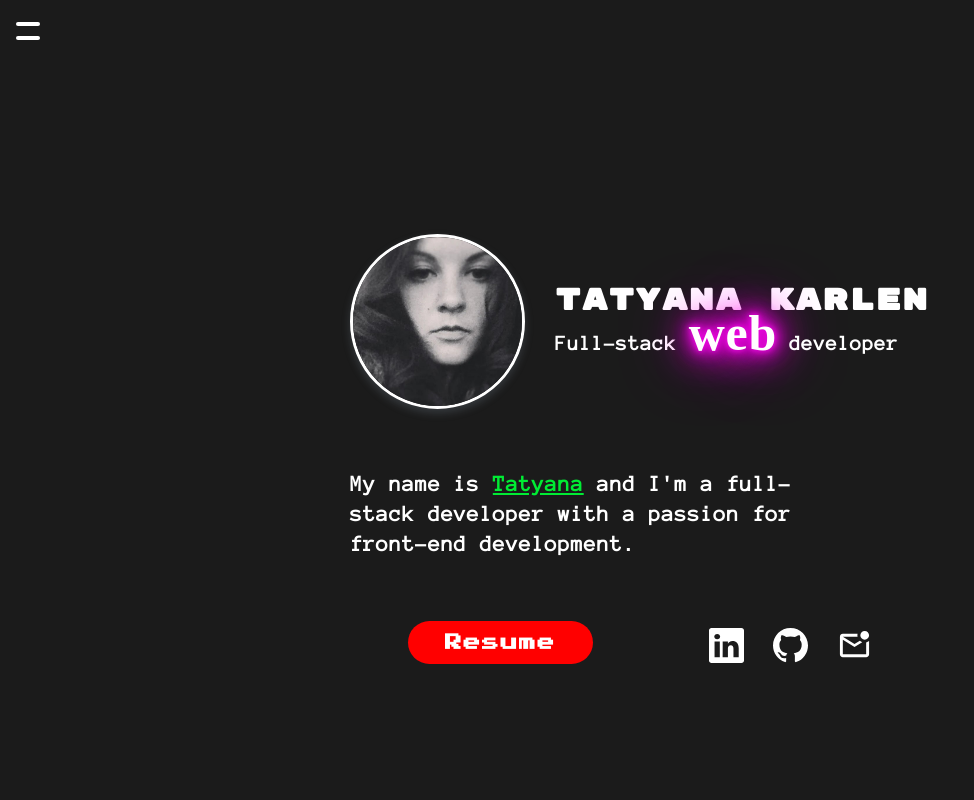
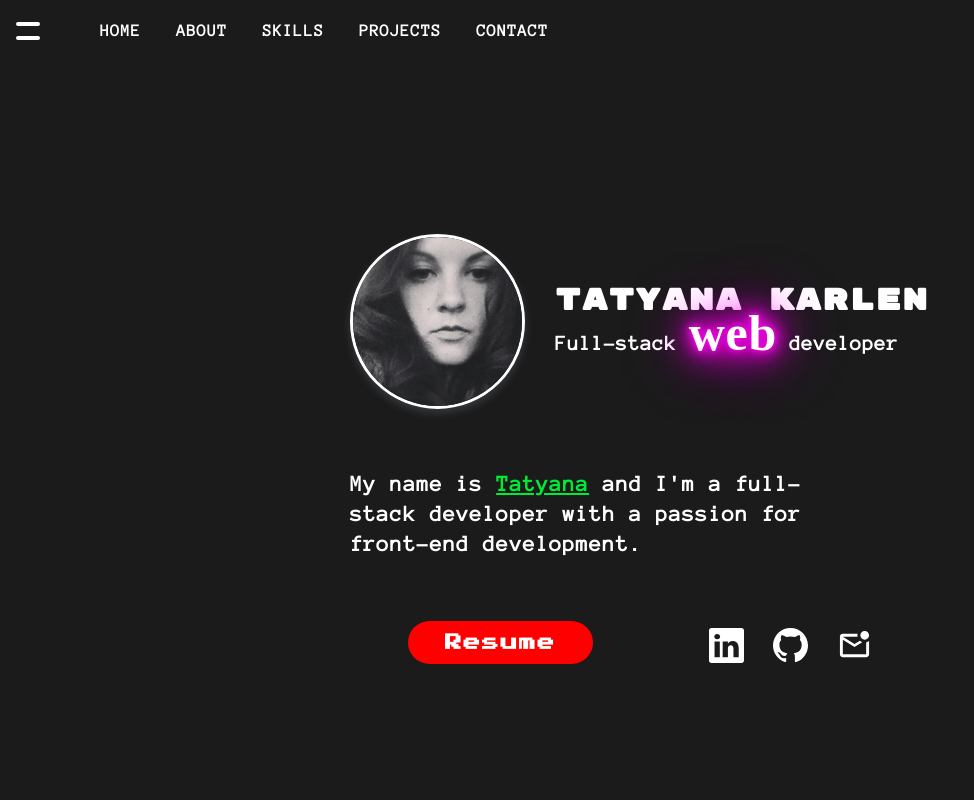
Before and after one commit to tatyanakarlen/PortfolioWebsite, a React (Create React App) app: page / in a window 1280 px wide. Shown: the top 800 px of the page, without its empty margins (0-974 px from the left). Built offline with nearby package versions, Linux system fonts and the light colour scheme; a web font is replaced by a local one.

Commit message:
worikng on nav animation

```diff
--- a/src/App.css
+++ b/src/App.css
@@ -6,7 +6,7 @@
 
 .App {
   overflow: hidden;
-  letter-spacing: 0.7px;
+  letter-spacing: 1px;
 
 }
 
--- a/src/App.js
+++ b/src/App.js
@@ -1,6 +1,7 @@
 import React, { useState } from 'react';
 import './App.css';
 import BioPortfolioPage from './pages/BioPortfolioPage/BioPortfolioPage';
+
 // import './components/assets/images.jsx'
 // import './components/assets/data.jsx'
 
--- a/src/components/PortfolioBox/PortfolioBox.css
+++ b/src/components/PortfolioBox/PortfolioBox.css
@@ -4,7 +4,14 @@
       /* padding: 4.5rem 5rem;
     border-radius: 25px;
     background-color: #2c2b2b; */
-  }
+
+
+    margin-top: 10rem;
+    background-color: #2e2e2ea6;
+    padding: 4rem 5rem;
+    border-radius: 22px;
+}
+
 
 
   .projects .read-more {
--- a/src/components/TopNav/TopNav.css
+++ b/src/components/TopNav/TopNav.css
@@ -1,4 +1,3 @@
-
 .nav {
   position: fixed;
   height: 6rem;
@@ -12,7 +11,7 @@
   -webkit-box-align: center;
   align-items: center;
   -webkit-box-pack: justify;
-  justify-content: space-between;
+  justify-content: flex-start;
 }
 
 .hamburger {
@@ -43,7 +42,15 @@
   margin-top: 1.2rem;
 }
 
-
+.nav-menu {
+  display: flex;
+  gap: 3.5rem;
+  list-style: none;
+  margin-left: 6rem;
+  font-size: 1.7rem;
+  text-transform: uppercase;
+  font-weight: 800;
+}
 
 /* ////// what happans when clicked
 #navi-toggle:checked + .hamburger .hamburger-line-straight {
@@ -70,27 +77,6 @@
   transform: translate3d(0px, 6px, 0px) rotate(-45deg);
   transition-duration: 0.2s;
 } */
-
-
-
-
-
-
-
-
-
-
-
-
-
-
-
-
-
-
-
-
-
 
 /* #toggle {
   display: none;
--- a/src/components/TopNav/TopNav.jsx
+++ b/src/components/TopNav/TopNav.jsx
@@ -1,8 +1,10 @@
 import React from 'react';
 import './TopNav.css';
-import { useState } from 'react';
+import { useState, useRef, useEffect } from 'react';
 import { Link } from 'react-router-dom';
 import { useMediaQuery } from 'react-responsive';
+import * as ReactDOM from 'react-dom';
+import { MdClosedCaptionDisabled } from 'react-icons/md';
 
 
 
@@ -12,27 +14,62 @@ const TopNav = () => {
     // const [isLinkClicked, setIsLinkClicked] = useState(false);
     const [isHamburgerClicked, setisHamburgerClicked] = useState(false);
 
-    // const linkNavStateTrigger = isNavExpanded
-    //   ? () => {
-    //     setIsNavExpanded(!isNavExpanded);
-    //   }
-    // : '';
+
+const ref = useRef([]);
+
+// const ref = useRef();
+// const li = ref.current
+// li.className = "fade-out"
 
 
 
-     //style prop for line 1
-//   transform: translate3d(0px, 6px, 0px) rotate(45deg);
+const pushRef = (el) => ref.current.push(el)
 
-//   margin-top: -2px;
-// }
+// useEffect(() => {
+//   if(ref.current) console.log(ref.current)
+// }, [ref])
 
-// #navi-toggle:checked + .hamburger #hamburger-line-1 {
-//   //style prop for line 2
 
-//   background: #fff;
-//   transform: translate3d(0px, 6px, 0px) rotate(-45deg);
-//   transition-duration: 0.2s;
-// } */
+
+for (let i = 0; i < ref.current.length; i++) {
+  // console.log(ref.current[i].className)
+  ref.current[i].className = 'fade-over'
+  console.log(ref.current[i])
+  // console.log(ref.current[i])
+}
+
+
+
+
+
+
+
+
+
+
+
+
+
+
+
+
+
+
+
+
+
+
+
+
+
+
+
+
+
+
+
+
+
 
   return (
     <div className="nav">
@@ -58,6 +95,13 @@ const TopNav = () => {
 
       ></span>
       </div>
+      <ul className="nav-menu">
+      <li ref={pushRef} className="fade-item" >HOME</li>
+      <li ref={pushRef} className="fade-item">ABOUT</li>
+      <li ref={pushRef} className="fade-item">SKILLS</li>
+      <li ref={pushRef} className="fade-item">PROJECTS</li>
+      <li ref={pushRef} className="fade-item">CONTACT</li>
+      </ul>
     </div>
   )
 }
--- a/src/pages/BioPortfolioPage/BioPortfolioPage.jsx
+++ b/src/pages/BioPortfolioPage/BioPortfolioPage.jsx
@@ -26,7 +26,7 @@ function BioPortfolioPage(props) {
       <Hero />
       <About />
       <Skills />
-      <h1 style={{marginBottom: '-4rem'}}class="section-heading">Projects</h1>
+      <h1 style={{marginBottom: '-5rem'}}class="section-heading">Projects</h1>
        {props.projects.map((m) => (
         <PortfolioBox
           title={m.title}
```
Also changed, not shown: 1 other file (tests, documents, lock files or other folders).
